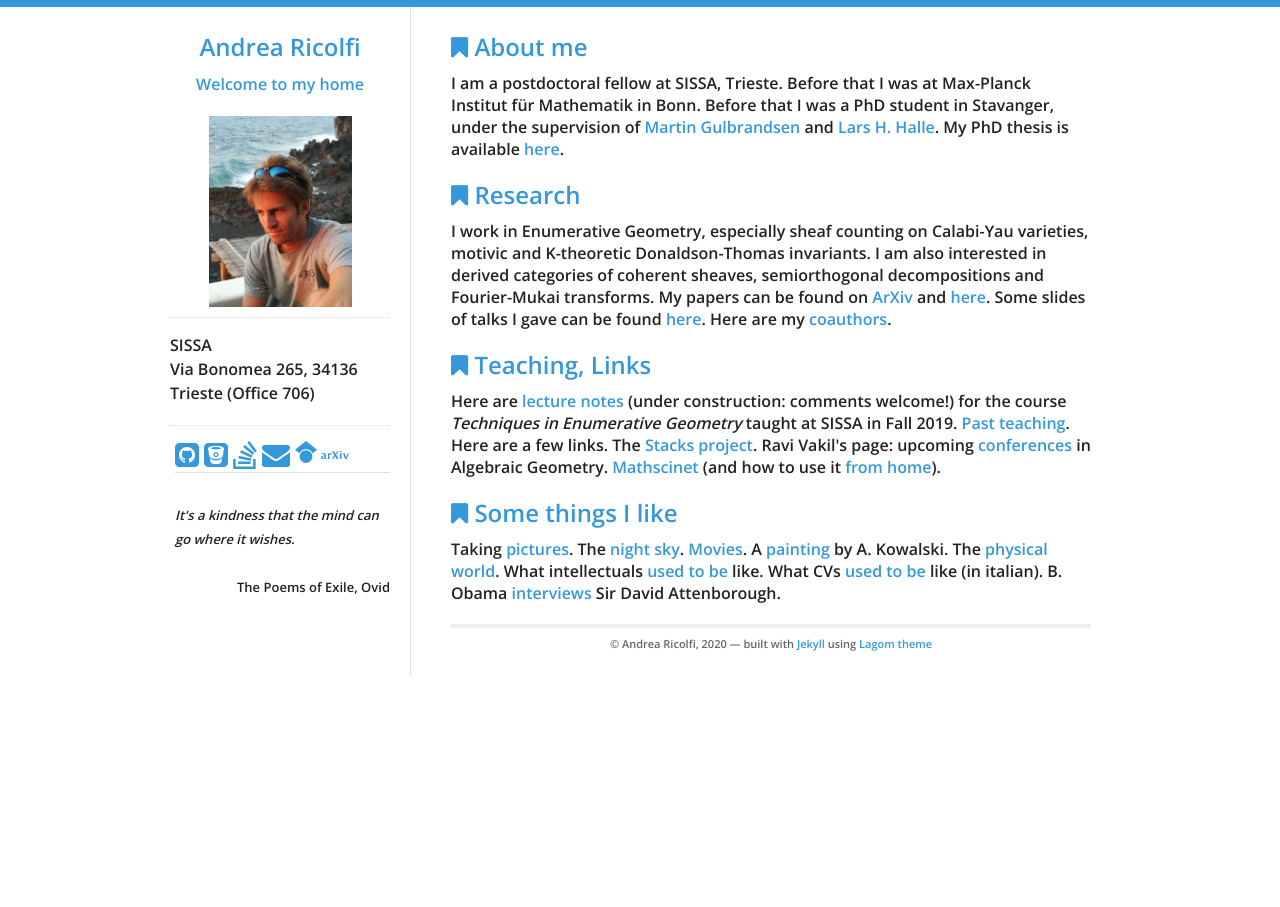
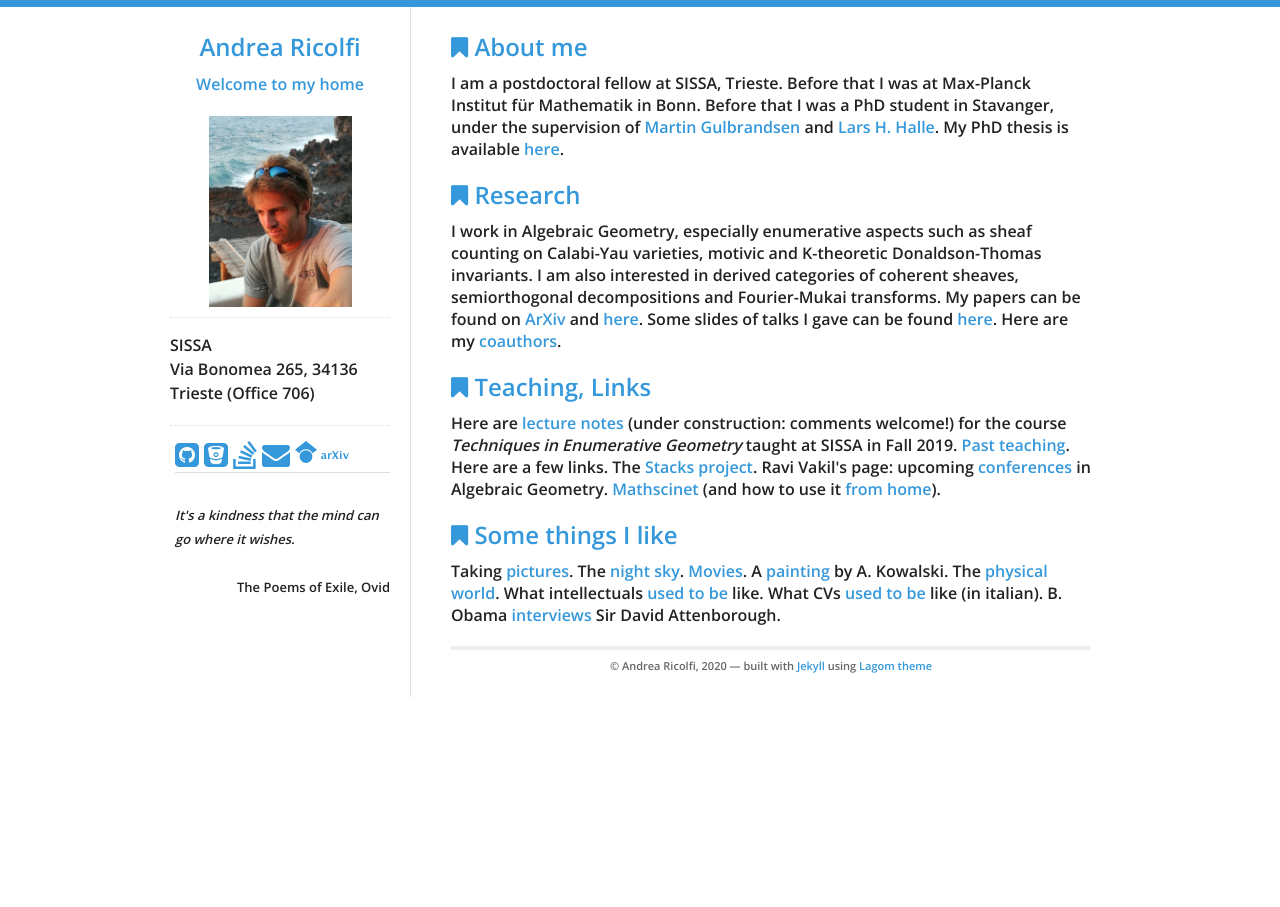
Before and after one commit to atricolfi/atricolfi.github.io, a Jekyll site: the page built from index.html, in a window 1280 px wide. Built offline with Jekyll 4.4.1, drawn with Linux system fonts in a browser that asks for light colours.

Commit message:
Update index.html

```diff
--- a/index.html
+++ b/index.html
@@ -14,7 +14,7 @@ under the supervision of <a href="http://www.ux.uis.no/%7Emartingg/">Martin Gulb
 <div id="home">
   <h2><i class="fa fa-bookmark"></i> Research</h2>
 <p>
-I work in Enumerative Geometry, especially sheaf counting on Calabi-Yau varieties, motivic and K-theoretic Donaldson-Thomas invariants.
+I work in Algebraic Geometry, especially enumerative aspects such as sheaf counting on Calabi-Yau varieties, motivic and K-theoretic Donaldson-Thomas invariants.
 I am also interested in derived categories of coherent sheaves, semiorthogonal decompositions and Fourier-Mukai transforms.
 My papers can be found on <a href="https://arxiv.org/search/?query=ricolfi&searchtype=all&source=header">ArXiv</a> and <a href="Papers.html">here</a>.
 Some slides of talks I gave can be found <a href="Slides.html">here</a>. Here are my <a href="Coauthors.html">coauthors</a>.
```
